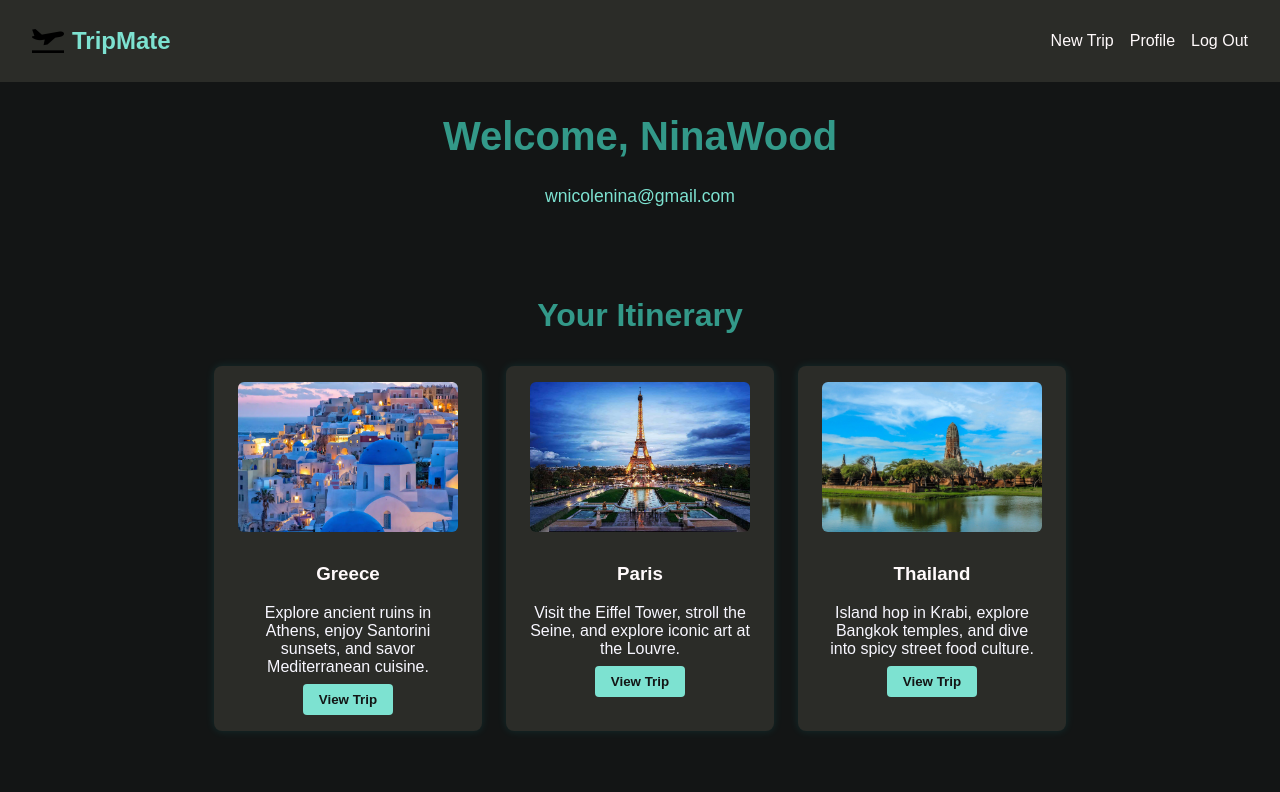
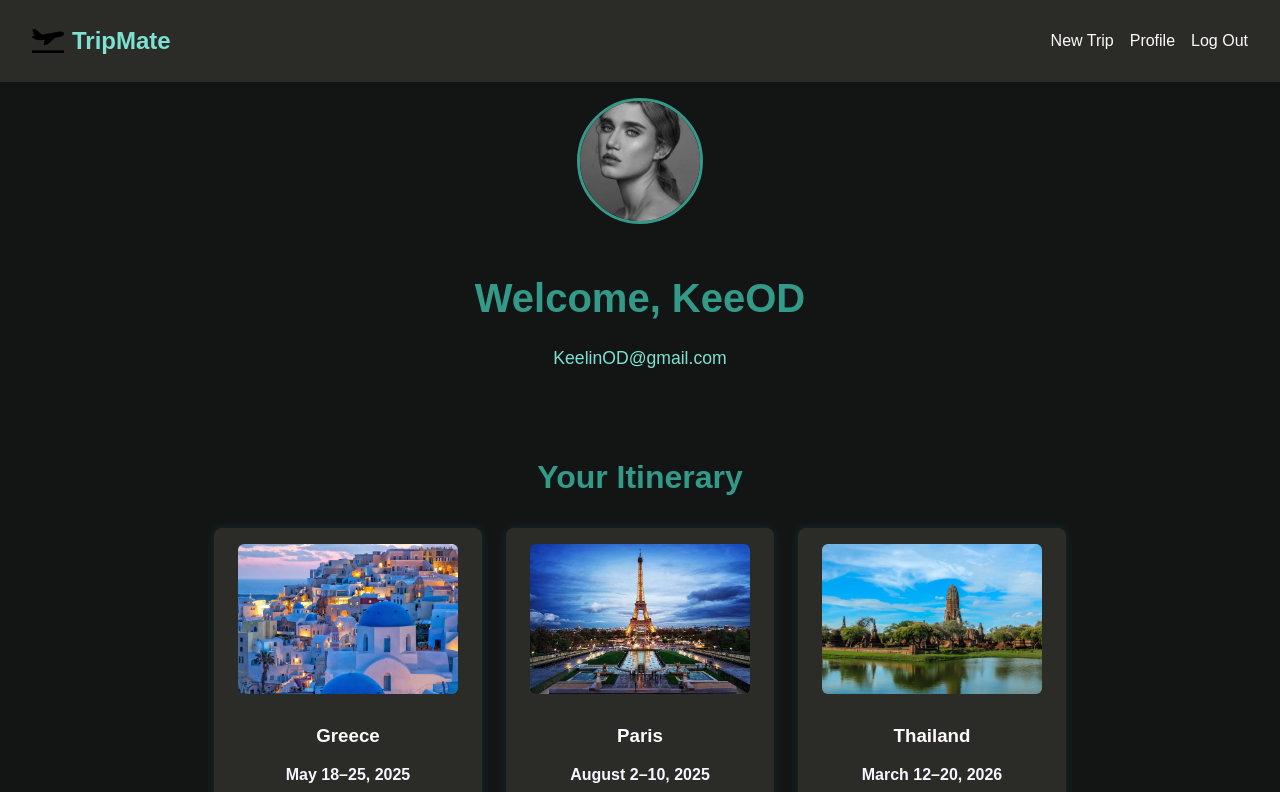
Before and after one commit to lunahoushmand16/Tripmate-travel-planner-App, a React (Vite) app in the folder client/: page /profile in a window 1280 px wide. Shown: the top 792 px of the page. Built offline with nearby package versions, Linux system fonts and the light colour scheme.

Commit message:
profile fix

```diff
--- a/client/src/pages/Profile.css
+++ b/client/src/pages/Profile.css
@@ -18,6 +18,15 @@
   font-size: 1.5rem;
   font-weight: bold;
   color: #7DE2D1;
+  display: flex;
+  align-items: center;
+  gap: 0.5rem;
+  cursor: pointer;
+}
+
+.logo img {
+  width: 30px;
+  height: 30px;
 }
 
 .nav-links {
@@ -47,22 +56,27 @@
 
 .profile-container {
   display: flex;
-  flex-wrap: wrap;
-  justify-content: center;
-  gap: 2rem;
-  padding: 2rem;
+  flex-direction: column;
+  align-items: center;
 }
 
-.user-info {
-  background-color: #2B2C28;
-  padding: 1.5rem;
-  border-radius: 8px;
-  width: 300px;
-  box-shadow: 0 0 10px rgba(0, 255, 255, 0.1);
+.profile-image-container {
+  margin-top: 1rem;
+  margin-bottom: 1rem;
 }
 
-.user-info h3 {
-  color: #7DE2D1;
+.profile-image {
+  width: 120px;
+  height: 120px;
+  border-radius: 50%;
+  object-fit: cover;
+  border: 3px solid #339989;
+  transition: transform 0.3s ease, box-shadow 0.3s ease;
+}
+
+.profile-image:hover {
+  transform: scale(1.05);
+  box-shadow: 0 0 12px rgba(0, 255, 255, 0.3);
 }
 
 .itinerary-section {
@@ -106,25 +120,11 @@
   color: #F8F7FF;
 }
 
-.trip-details {
-  margin-top: 1rem;
-  text-align: left;
-  font-size: 0.9rem;
-  color: #FFFAFB;
-  background-color: #1f1f1f;
-  padding: 0.75rem;
-  border-radius: 6px;
+.trip-date {
+  font-weight: bold;
+  color: #7DE2D1;
+  margin: 0.3rem 0 0.5rem;
 }
-
-.trip-details ul {
-  padding-left: 1rem;
-  list-style: disc;
-}
-
-.trip-details li {
-  margin: 0.3rem 0;
-}
-
 
 .view-btn {
   background-color: #7DE2D1;
@@ -136,112 +136,21 @@
   font-weight: bold;
 }
 
-.footer {
-  text-align: center;
-  padding: 2rem 1rem 1rem;
-  background-color: #2B2C28;
-  margin-top: 3rem;
-}
-
-.footer p {
-  color: #FFFAFB;
-}
-
-.footer-icons {
-  margin-top: 1rem;
-}
-
-.footer-icons a {
-  color: #FFFAFB;
-  margin: 0 0.5rem;
-  font-size: 1.5rem;
-}
-
-.trip-date {
-  font-weight: bold;
-  color: #7DE2D1;
-  margin-bottom: 0.5rem;
-}
-
-.schedule-list {
-  list-style-type: none;
-  padding-left: 0;
-  text-align: left;
-  margin: 0.5rem 0;
-}
-
-.schedule-list li {
-  font-size: 0.9rem;
-  margin-bottom: 0.4rem;
-  color: #D3D3D3;
-}
-
-.schedule-list .time {
-  font-weight: bold;
-  color: #7DE2D1;
-}
-
+/* Modal Styles */
 .modal-overlay {
   position: fixed;
   top: 0;
   left: 0;
-  width: 100%;
-  height: 100%;
+  width: 100vw;
+  height: 100vh;
   background-color: rgba(19, 21, 21, 0.95);
   display: flex;
   justify-content: center;
   align-items: center;
   z-index: 999;
-}
-
-.modal-content {
-  background-color: #2B2C28;
   padding: 2rem;
-  border-radius: 10px;
-  width: 90%;
-  max-width: 600px;
-  color: #FFFAFB;
-  position: relative;
-  text-align: center;
-}
-
-.modal-image {
-  width: 100%;
-  max-height: 300px;
-  object-fit: cover;
-  border-radius: 8px;
-  margin-bottom: 1rem;
-}
-
-.close-btn {
-  position: absolute;
-  top: 10px;
-  right: 15px;
-  font-size: 1.5rem;
-  background: none;
-  border: none;
-  color: #FFFAFB;
-  cursor: pointer;
-}
-
-.trip-details-list {
-  text-align: left;
-  padding-left: 1rem;
-  list-style: disc;
-  margin-top: 1rem;
-}
-.modal-overlay {
-  position: fixed;
-  top: 0;
-  left: 0;
-  width: 100%;
-  height: 100%;
-  background-color: rgba(19, 21, 21, 0.95);
-  display: flex;
-  justify-content: center;
-  align-items: center;
-  z-index: 999;
   animation: fadeIn 0.3s ease;
+  overflow-y: auto;
 }
 
 .modal-content {
@@ -285,6 +194,28 @@
 
 .trip-details-list li {
   margin-bottom: 1rem;
+  color: #D3D3D3;
+}
+
+.footer {
+  text-align: center;
+  padding: 2rem 1rem 1rem;
+  background-color: #2B2C28;
+  margin-top: 3rem;
+}
+
+.footer p {
+  color: #FFFAFB;
+}
+
+.footer-icons {
+  margin-top: 1rem;
+}
+
+.footer-icons a {
+  color: #FFFAFB;
+  margin: 0 0.5rem;
+  font-size: 1.5rem;
 }
 
 /* Animations */
--- a/client/src/pages/Profile.jsx
+++ b/client/src/pages/Profile.jsx
@@ -6,45 +6,56 @@ const Profile = () => {
   const [selectedTrip, setSelectedTrip] = useState(null);
 
   const user = {
-    username: 'NinaWood',
-    email: 'wnicolenina@gmail.com',
+    username: 'KeeOD',
+    email: 'KeelinOD@gmail.com',
+    profileImage: '/keelin-profile.jpg',
     itinerary: [
       {
         destination: 'Greece',
         image: '/Greece.jpg',
         description: 'Explore ancient ruins in Athens, enjoy Santorini sunsets, and savor Mediterranean cuisine.',
-        details: [
-          { day: 'Day 1 – July 14, 2025', time: '9:00 AM', activity: 'Breakfast in Athens' },
-          { day: 'Day 1 – July 14, 2025', time: '11:00 AM', activity: 'Acropolis tour' },
-          { day: 'Day 1 – July 14, 2025', time: '6:00 PM', activity: 'Santorini sunset dinner' },
-        ]
+        date: 'May 18–25, 2025',
+        schedule: [
+          { time: '10:00 AM', activity: 'Visit Acropolis' },
+          { time: '1:00 PM', activity: 'Lunch in Plaka' },
+          { time: '3:00 PM', activity: 'Sunset at Oia' },
+        ],
       },
       {
         destination: 'Paris',
         image: '/paris.jpg',
         description: 'Visit the Eiffel Tower, stroll the Seine, and explore iconic art at the Louvre.',
-        details: [
-          { day: 'Day 2 – September 3, 2025', time: '10:00 AM', activity: 'Eiffel Tower visit' },
-          { day: 'Day 2 – September 3, 2025', time: '1:00 PM', activity: 'Lunch by the Seine' },
-          { day: 'Day 2 – September 3, 2025', time: '4:00 PM', activity: 'Explore the Louvre' },
-        ]
+        date: 'August 2–10, 2025',
+        schedule: [
+          { time: '9:00 AM', activity: 'Eiffel Tower Tour' },
+          { time: '12:00 PM', activity: 'Lunch by the Seine' },
+          { time: '3:00 PM', activity: 'Louvre Museum' },
+        ],
       },
       {
         destination: 'Thailand',
         image: '/Thailand.jpg',
         description: 'Island hop in Krabi, explore Bangkok temples, and dive into spicy street food culture.',
-        details: [
-          { day: 'Day 3 – February 22, 2026', time: '8:00 AM', activity: 'Island hopping in Krabi' },
-          { day: 'Day 3 – February 22, 2026', time: '12:00 PM', activity: 'Bangkok street food tour' },
-          { day: 'Day 3 – February 22, 2026', time: '5:00 PM', activity: 'Wat Arun temple tour' },
-        ]
-      }
-    ]
+        date: 'March 12–20, 2026',
+        schedule: [
+          { time: '10:00 AM', activity: 'Island hopping in Krabi' },
+          { time: '1:00 PM', activity: 'Street food tour' },
+          { time: '4:00 PM', activity: 'Temple exploration' },
+        ],
+      },
+    ],
   };
 
   return (
     <div className="profile">
       <Navbar />
+
+      {/* Profile Image */}
+      <div className="profile-container">
+        <div className="profile-image-container">
+          <img src={user.profileImage} alt="Profile" className="profile-image" />
+        </div>
+      </div>
 
       <h1 className="page-title">Welcome, {user.username}</h1>
       <p className="email">{user.email}</p>
@@ -56,27 +67,27 @@ const Profile = () => {
             <div key={index} className="trip-card">
               <img src={trip.image} alt={trip.destination} className="trip-image" />
               <h3>{trip.destination}</h3>
+              <p className="trip-date">{trip.date}</p>
               <p>{trip.description}</p>
-              <button className="view-btn" onClick={() => setSelectedTrip(trip)}>
-                View Trip
-              </button>
+              <button className="view-btn" onClick={() => setSelectedTrip(trip)}>View Trip</button>
             </div>
           ))}
         </div>
       </div>
 
+      {/* Modal */}
       {selectedTrip && (
         <div className="modal-overlay" onClick={() => setSelectedTrip(null)}>
-          <div className="modal-content animate" onClick={(e) => e.stopPropagation()}>
+          <div className="modal-content" onClick={(e) => e.stopPropagation()}>
             <button className="close-btn" onClick={() => setSelectedTrip(null)}>×</button>
             <img src={selectedTrip.image} alt={selectedTrip.destination} className="modal-image" />
             <h2>{selectedTrip.destination}</h2>
+            <p className="trip-date">{selectedTrip.date}</p>
             <p>{selectedTrip.description}</p>
             <ul className="trip-details-list">
-              {selectedTrip.details.map((item, i) => (
-                <li key={i}>
-                  <strong>{item.day}</strong><br />
-                  <span>{item.time} – {item.activity}</span>
+              {selectedTrip.schedule.map((item, index) => (
+                <li key={index}>
+                  <span className="time">{item.time}</span> – {item.activity}
                 </li>
               ))}
             </ul>
```
Also changed, not shown: client/public/keelin-profile.jpg (added).
